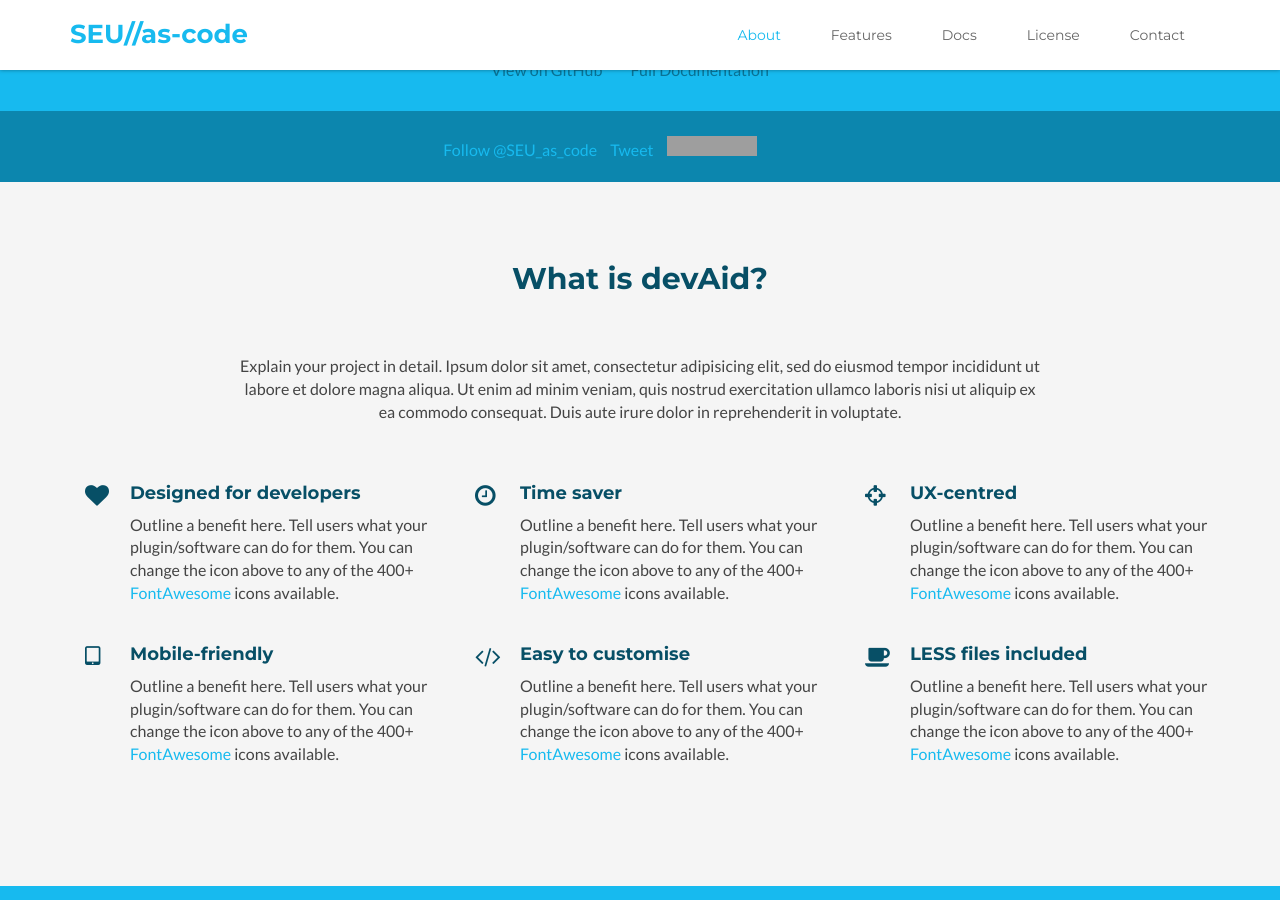
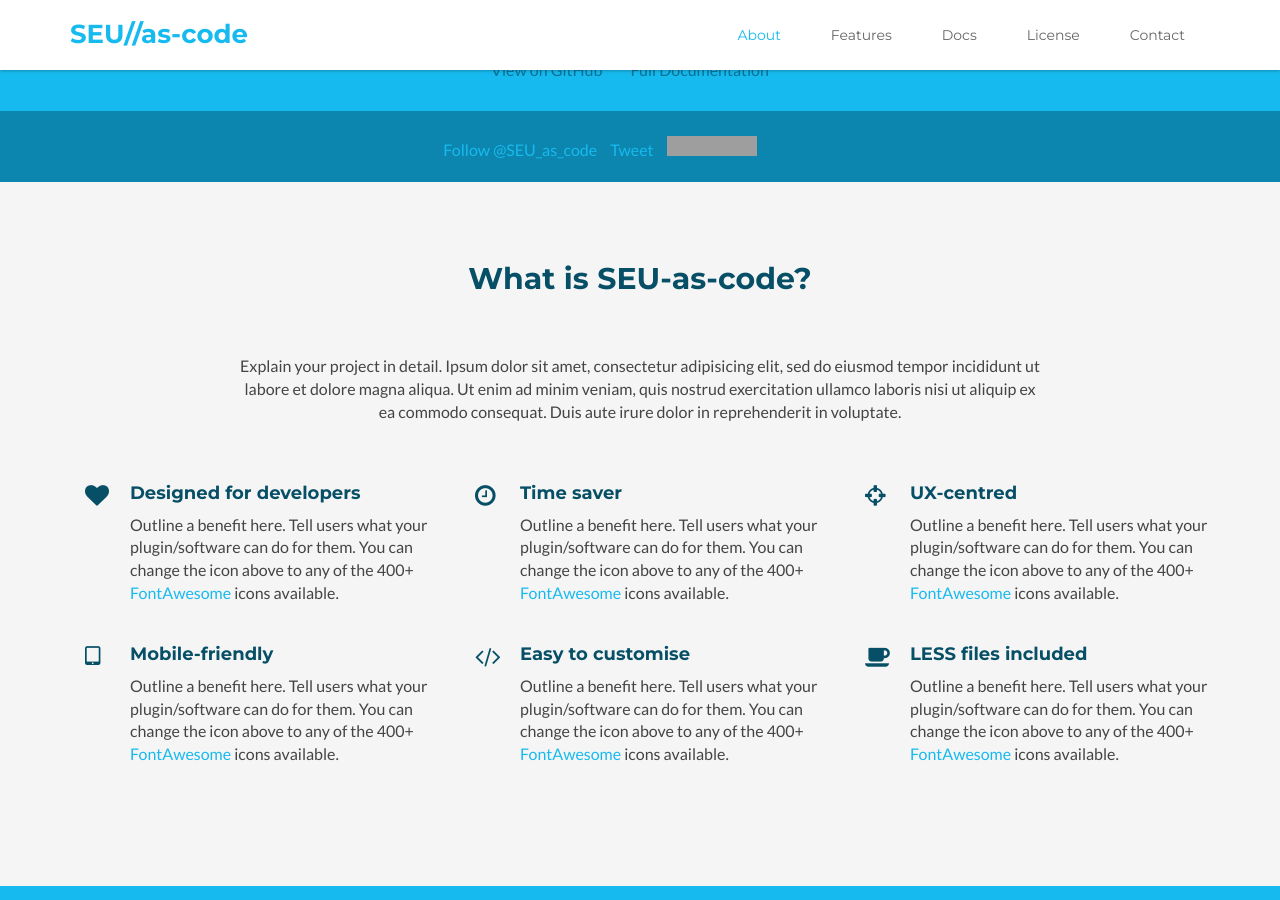
Before and after one commit to seu-as-code/seu-as-code.github.io, a Jekyll site: the page built from index.html, in a window 1280 px wide and 900 px high, scrolled down 443 px. Built offline with Jekyll 4.4.1, drawn with Linux system fonts in a browser that asks for light colours; comment, search, counter and statistics services are not loaded; grey boxes are pictures that could not be loaded.

Commit message:
Started with about.

```diff
--- a/_includes/about.html
+++ b/_includes/about.html
@@ -1,7 +1,7 @@
     <!-- ******ABOUT****** -->
     <section id="about" class="about section">
         <div class="container">
-            <h2 class="title text-center">What is devAid?</h2>
+            <h2 class="title text-center">What is SEU-as-code?</h2>
             <p class="intro text-center">Explain your project in detail. Ipsum dolor sit amet, consectetur adipisicing elit, sed do eiusmod tempor incididunt ut labore et dolore magna aliqua. Ut enim ad minim veniam, quis nostrud exercitation ullamco laboris nisi ut aliquip ex ea commodo consequat. Duis aute irure dolor in reprehenderit in voluptate.</p>
             <div class="row">
                 <div class="item col-md-4 col-sm-6 col-xs-12">
```
